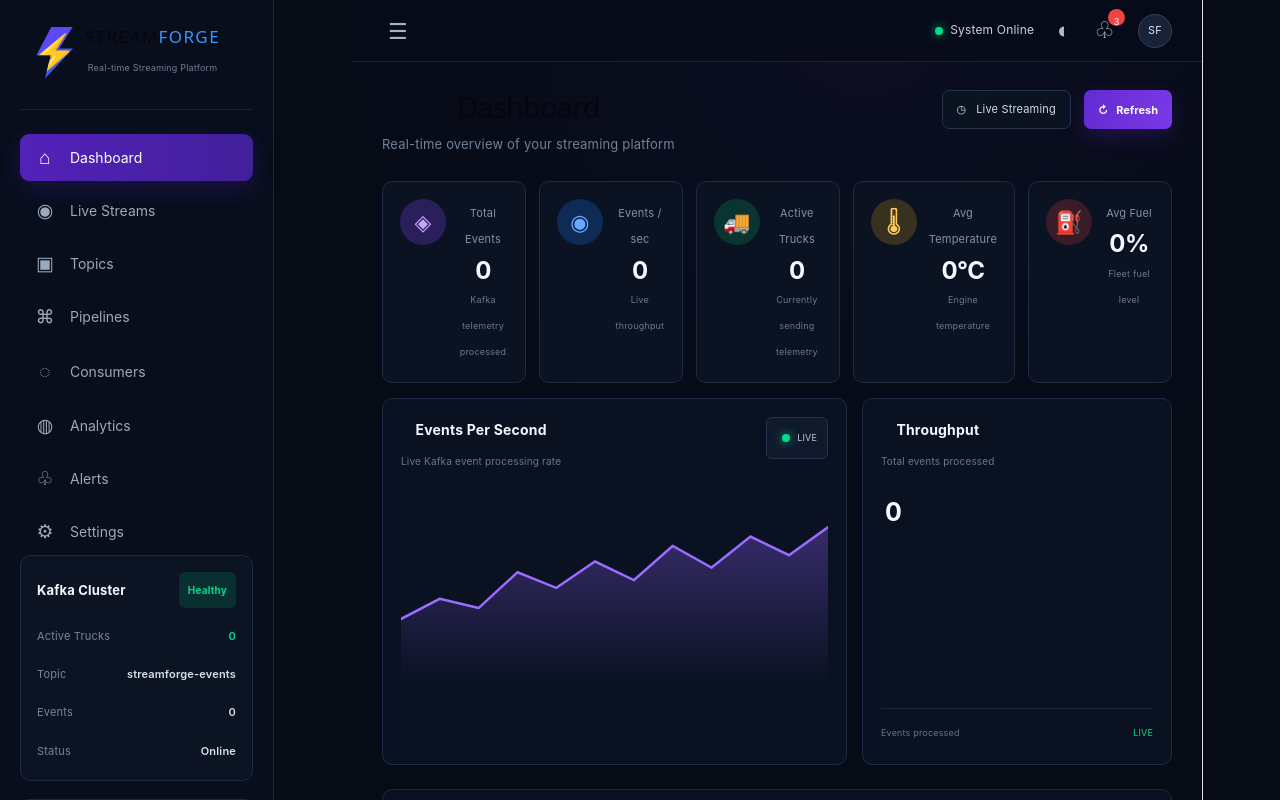
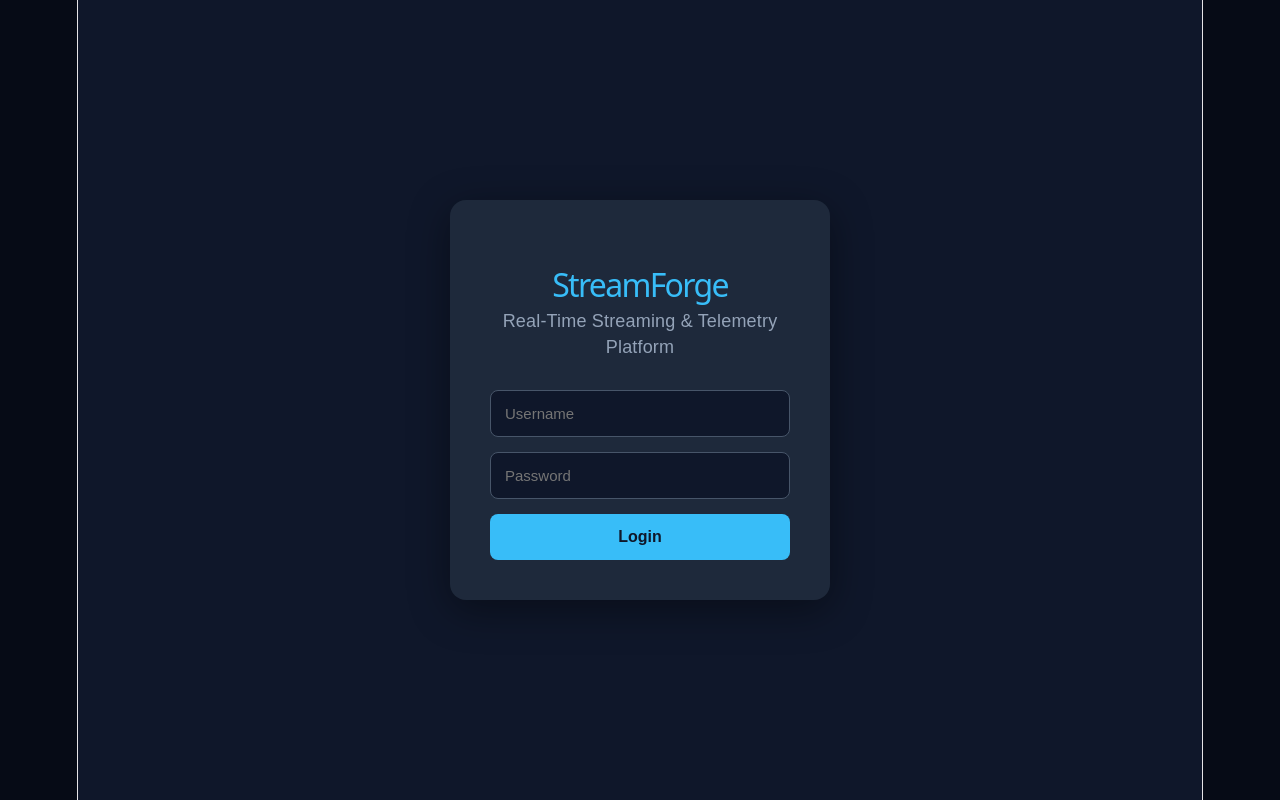
Before and after one commit to dmeghana2106-alt/StreamForge, a React app in the folder frontend/: page / in a window 1280 px wide. Shown: the top 800 px of the page. Built offline with nearby package versions, Linux system fonts and the light colour scheme; no server answers; the HTML template or start-up script is replaced by a standard one.

Commit message:
Add username password login

```diff
--- a/frontend/src/App.css
+++ b/frontend/src/App.css
@@ -1091,3 +1091,77 @@ td {
   }
 
 }
+
+/* ================================
+   StreamForge Login Page
+   ================================ */
+
+.login-container {
+  min-height: 100vh;
+  display: flex;
+  justify-content: center;
+  align-items: center;
+  background: #0f172a;
+  font-family: Arial, sans-serif;
+}
+
+.login-box {
+  width: 380px;
+  padding: 40px;
+  background: #1e293b;
+  border-radius: 16px;
+  text-align: center;
+  box-shadow: 0 10px 40px rgba(0, 0, 0, 0.4);
+}
+
+.login-box h1 {
+  margin-bottom: 10px;
+  color: #38bdf8;
+  font-size: 32px;
+}
+
+.login-box p {
+  color: #94a3b8;
+  margin-bottom: 30px;
+}
+
+.login-box form {
+  display: flex;
+  flex-direction: column;
+  gap: 15px;
+}
+
+.login-box input {
+  padding: 14px;
+  border: 1px solid #475569;
+  border-radius: 8px;
+  background: #0f172a;
+  color: white;
+  font-size: 15px;
+  outline: none;
+}
+
+.login-box input:focus {
+  border-color: #38bdf8;
+}
+
+.login-box button {
+  padding: 14px;
+  border: none;
+  border-radius: 8px;
+  background: #38bdf8;
+  color: #0f172a;
+  font-size: 16px;
+  font-weight: bold;
+  cursor: pointer;
+}
+
+.login-box button:hover {
+  background: #0ea5e9;
+}
+
+.login-error {
+  color: #f87171 !important;
+  margin: 0 !important;
+  font-size: 14px;
+}
--- a/frontend/src/App.jsx
+++ b/frontend/src/App.jsx
@@ -1,4 +1,6 @@
-import { useEffect, useMemo, useState } from "react";
+import { useState } from "react";
+import Login from "./Login";
+
 import "./App.css";
 
 const API_URL = "http://127.0.0.1:8000";
@@ -15,6 +17,11 @@ const menuItems = [
 ];
 
 function App() {
+  const [loggedIn, setLoggedIn] = useState(false);
+
+if (!loggedIn) {
+  return <Login onLogin={() => setLoggedIn(true)} />;
+}
   const [stats, setStats] = useState({
     total_events: 0,
     events_per_second: 0,
@@ -211,7 +218,7 @@ if (streaming) {
             100,
             Number(
               statsData.events_per_second
-            ) / 5 || 35
+            ) || 35
           )
         );
 
--- /dev/null
+++ b/frontend/src/Login.jsx
@@ -0,0 +1,48 @@
+import { useState } from "react";
+
+function Login({ onLogin }) {
+  const [username, setUsername] = useState("");
+  const [password, setPassword] = useState("");
+  const [error, setError] = useState("");
+
+  const handleLogin = (e) => {
+    e.preventDefault();
+
+    if (username === "admin" && password === "streamforge123") {
+      onLogin();
+    } else {
+      setError("Invalid username or password");
+    }
+  };
+
+  return (
+    <div className="login-container">
+      <div className="login-box">
+        <h1>StreamForge</h1>
+        <p>Real-Time Streaming & Telemetry Platform</p>
+
+        <form onSubmit={handleLogin}>
+          <input
+            type="text"
+            placeholder="Username"
+            value={username}
+            onChange={(e) => setUsername(e.target.value)}
+          />
+
+          <input
+            type="password"
+            placeholder="Password"
+            value={password}
+            onChange={(e) => setPassword(e.target.value)}
+          />
+
+          {error && <p className="login-error">{error}</p>}
+
+          <button type="submit">Login</button>
+        </form>
+      </div>
+    </div>
+  );
+}
+
+export default Login;
```
